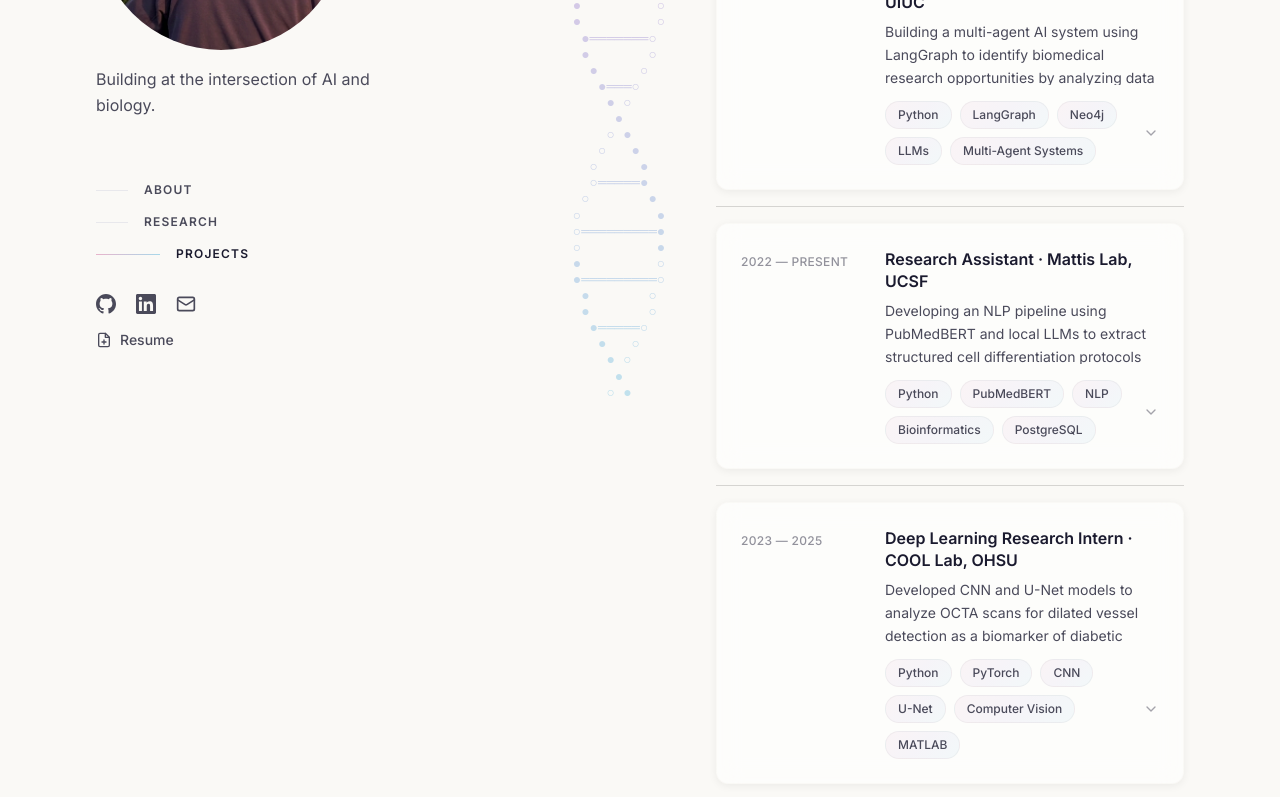
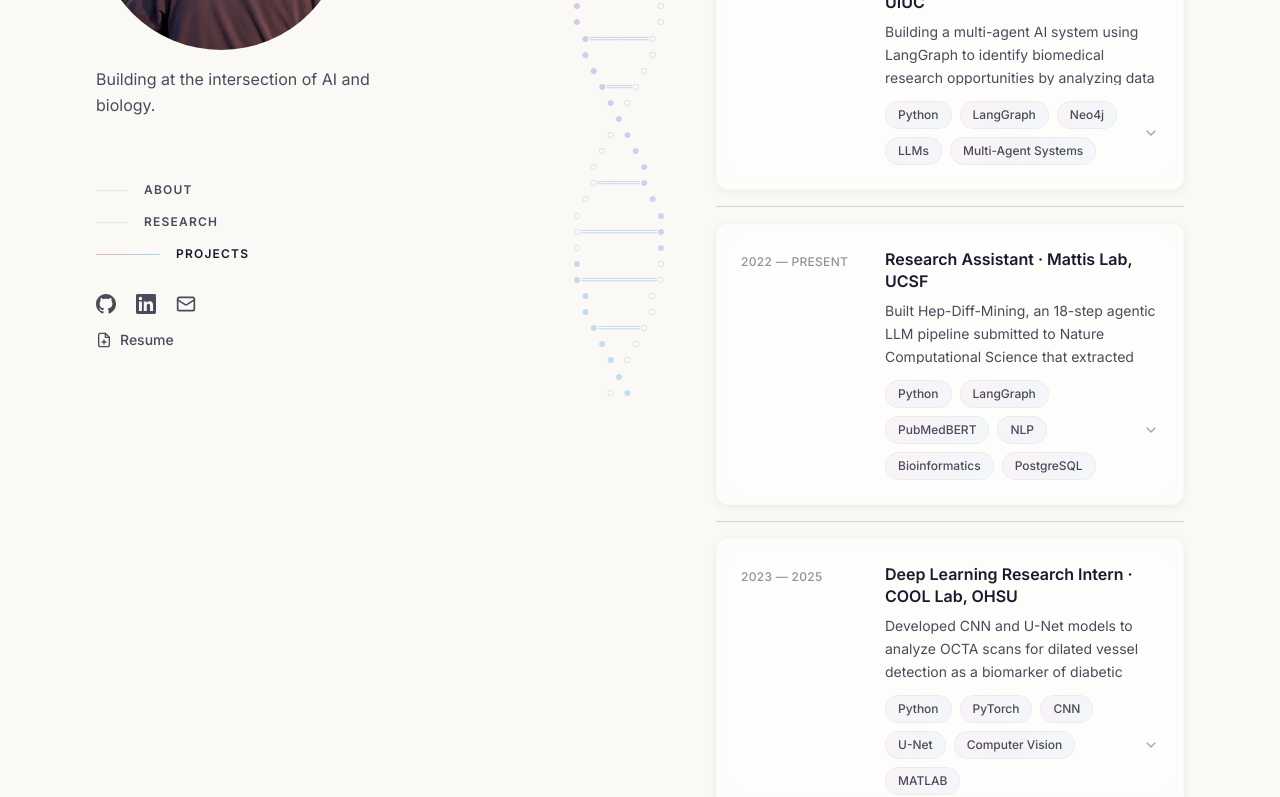
Before and after one commit to lolbigtime/portfolio-site, a Next.js app: page / in a window 1280 px wide. Shown: the part 404-1201 px from the top of the page. Built offline with nearby package versions, Linux system fonts and the light colour scheme.

Commit message:
feat: update Mattis Lab description with Hep-Diff-Mining v1.0.0 release

```diff
--- a/src/data/experience.ts
+++ b/src/data/experience.ts
@@ -16,8 +16,8 @@ export const experiences: Experience[] = [
     url: "https://www.ucsf.edu",
     range: "2022 — Present",
     description:
-      "Developing an NLP pipeline using PubMedBERT and local LLMs to extract structured cell differentiation protocols from ~300,000 PubMed papers, building a unified database linking source cells, growth factors, and experimental conditions for stem cell research. Also designed bioinformatics pipelines predicting miRNA-mRNA interactions related to NAFLD, contributing to a published paper on regulatory networks in metabolic disease.",
-    technologies: ["Python", "PubMedBERT", "NLP", "Bioinformatics", "PostgreSQL"],
+      "Built Hep-Diff-Mining, an 18-step agentic LLM pipeline submitted to Nature Computational Science that extracted 878 hepatocyte differentiation protocols from 544 PMC papers and 179,353 GEO expression values, with multi-layered anti-hallucination design. Also developed an NLP pipeline using PubMedBERT and local LLMs to build a unified database of stem cell protocols, and designed bioinformatics pipelines predicting miRNA-mRNA interactions related to NAFLD.",
+    technologies: ["Python", "LangGraph", "PubMedBERT", "NLP", "Bioinformatics", "PostgreSQL"],
   },
   {
     title: "Deep Learning Research Intern",
```
